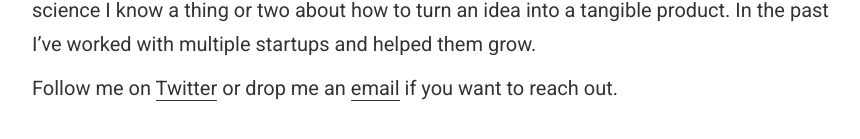
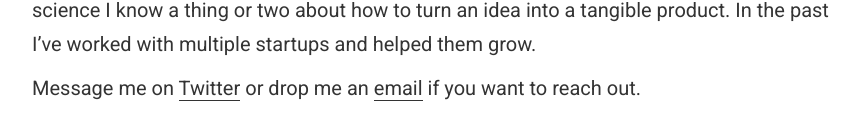
Before and after one commit to kalasjocke/kalasjocke.github.io, a plain HTML site: page index.html in a window 1280 px wide. Shown: the part 425-564 px from the top of the page, without its empty margins (208-1068 px from the left). Drawn offline with Linux system fonts and the light colour scheme.

Commit message:
Update copy

```diff
--- a/index.html
+++ b/index.html
@@ -12,7 +12,7 @@
     <div class="content">
       <p>Hi, I'm Joakim! <span class="emoji">🙋🏻‍♂️</span>I enjoy creating beautiful user experiences. I work as contract software developer across the whole stack. In my spare time hang out with my family, renovating our house and organize the sthlm.js user group.</p>
       <p>With 12 years of software development experience and a masters degree in computer science I know a thing or two about how to turn an idea into a tangible product. In the past I’ve worked with multiple startups and helped them grow.</p>
-      <p>Follow me on <a href="https://twitter.com/kalasjocke">Twitter</a> or drop me an <a href="mailto:jocke.ekberg@gmail.com">email</a> if you want to reach out.</p>
+      <p>Message me on <a href="https://twitter.com/kalasjocke">Twitter</a> or drop me an <a href="mailto:jocke.ekberg@gmail.com">email</a> if you want to reach out.</p>
     </div>
   </main>
 </body>
```
